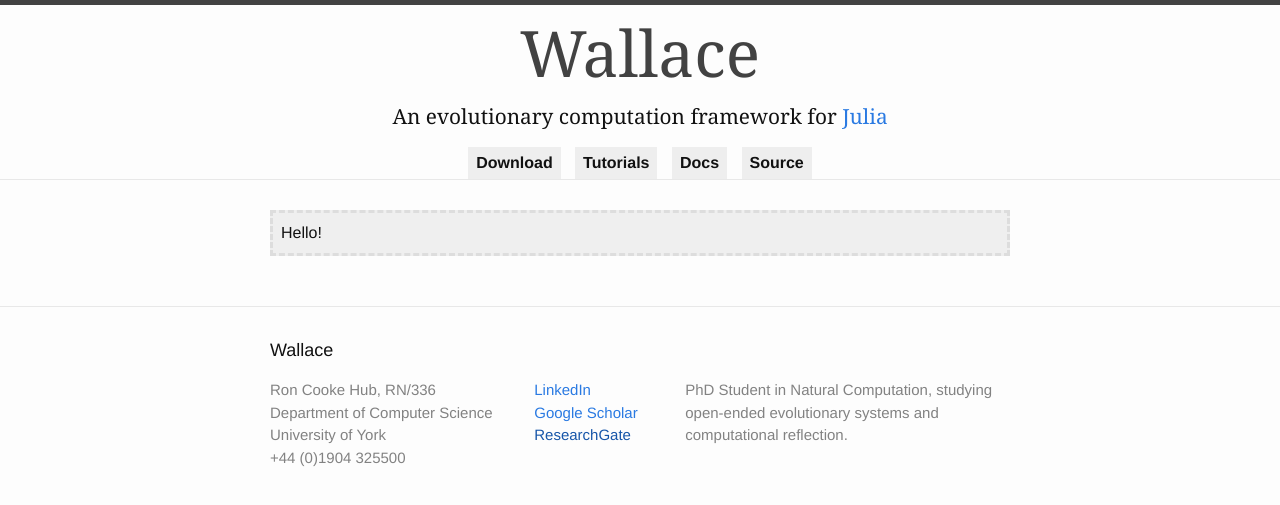
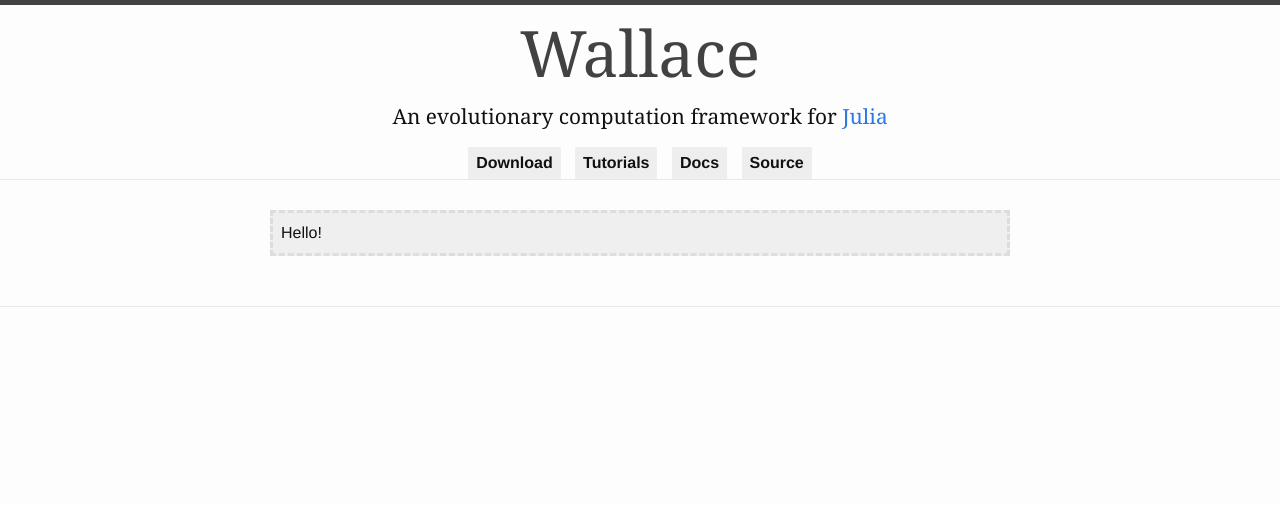
Before and after one commit to ChrisTimperley/Wallace.jl, a Jekyll site: the page built from index.html, in a window 1280 px wide. Shown: the top 505 px of the page. Built offline with Jekyll 4.4.1, drawn with Linux system fonts in a browser that asks for light colours.

Commit message:
Removed contents from footer.

```diff
--- a/_includes/footer.html
+++ b/_includes/footer.html
@@ -1,75 +1,2 @@
 <footer class="site-footer">
-
-  <div class="wrapper">
-
-    <h2 class="footer-heading">{{ site.title }}</h2>
-
-    <div class="footer-col-wrapper">
-      <div class="footer-col  footer-col-1">
-        <ul class="contact-list">
-          <li>Ron Cooke Hub, RN/336</li>
-          <li>Department of Computer Science</li>
-          <li>University of York</li>
-          <li>+44 (0)1904 325500</li>
-          <li><a href="mailto:{{ site.email }}">{{ site.email }}</a></li>
-        </ul>
-      </div>
-
-      <div class="footer-col  footer-col-2">
-        <ul class="social-media-list">
-          {% if site.github_username %}
-          <li>
-            <a href="https://github.com/{{ site.github_username }}">
-              <span class="icon  icon--github">
-                <svg viewBox="0 0 16 16">
-                  <path fill="#828282" d="M7.999,0.431c-4.285,0-7.76,3.474-7.76,7.761 c0,3.428,2.223,6.337,5.307,7.363c0.388,0.071,0.53-0.168,0.53-0.374c0-0.184-0.007-0.672-0.01-1.32 c-2.159,0.469-2.614-1.04-2.614-1.04c-0.353-0.896-0.862-1.135-0.862-1.135c-0.705-0.481,0.053-0.472,0.053-0.472 c0.779,0.055,1.189,0.8,1.189,0.8c0.692,1.186,1.816,0.843,2.258,0.645c0.071-0.502,0.271-0.843,0.493-1.037 C4.86,11.425,3.049,10.76,3.049,7.786c0-0.847,0.302-1.54,0.799-2.082C3.768,5.507,3.501,4.718,3.924,3.65 c0,0,0.652-0.209,2.134,0.796C6.677,4.273,7.34,4.187,8,4.184c0.659,0.003,1.323,0.089,1.943,0.261 c1.482-1.004,2.132-0.796,2.132-0.796c0.423,1.068,0.157,1.857,0.077,2.054c0.497,0.542,0.798,1.235,0.798,2.082 c0,2.981-1.814,3.637-3.543,3.829c0.279,0.24,0.527,0.713,0.527,1.437c0,1.037-0.01,1.874-0.01,2.129 c0,0.208,0.14,0.449,0.534,0.373c3.081-1.028,5.302-3.935,5.302-7.362C15.76,3.906,12.285,0.431,7.999,0.431z"/>
-                </svg>
-              </span>
-
-              <span class="username">{{ site.github_username }}</span>
-            </a>
-          </li>
-          {% endif %}
-
-          {% if site.twitter_username %}
-          <li>
-            <a href="https://twitter.com/{{ site.twitter_username }}">
-              <span class="icon  icon--twitter">
-                <svg viewBox="0 0 16 16">
-                  <path fill="#828282" d="M15.969,3.058c-0.586,0.26-1.217,0.436-1.878,0.515c0.675-0.405,1.194-1.045,1.438-1.809
-                  c-0.632,0.375-1.332,0.647-2.076,0.793c-0.596-0.636-1.446-1.033-2.387-1.033c-1.806,0-3.27,1.464-3.27,3.27 c0,0.256,0.029,0.506,0.085,0.745C5.163,5.404,2.753,4.102,1.14,2.124C0.859,2.607,0.698,3.168,0.698,3.767 c0,1.134,0.577,2.135,1.455,2.722C1.616,6.472,1.112,6.325,0.671,6.08c0,0.014,0,0.027,0,0.041c0,1.584,1.127,2.906,2.623,3.206 C3.02,9.402,2.731,9.442,2.433,9.442c-0.211,0-0.416-0.021-0.615-0.059c0.416,1.299,1.624,2.245,3.055,2.271 c-1.119,0.877-2.529,1.4-4.061,1.4c-0.264,0-0.524-0.015-0.78-0.046c1.447,0.928,3.166,1.469,5.013,1.469 c6.015,0,9.304-4.983,9.304-9.304c0-0.142-0.003-0.283-0.009-0.423C14.976,4.29,15.531,3.714,15.969,3.058z"/>
-                </svg>
-              </span>
-
-              <span class="username">{{ site.twitter_username }}</span>
-            </a>
-          </li>
-          {% endif %}
-          <li>
-            <a href="https://uk.linkedin.com/pub/chris-timperley/50/ba0/a5b">
-              <span class="username">LinkedIn</span>
-            </a>
-          </li>
-          <li>
-            <a href="https://scholar.google.co.uk/citations?user=btEn24cAAAAJ&hl=en">
-              <span class="username">Google Scholar</span>
-            </a>
-          </li>
-          <li>
-            <a href="">
-              <span class="username">ResearchGate</span>
-            </a>
-          </li>
-        </ul>
-      </div>
-
-      <div class="footer-col  footer-col-3">
-        <p class="text">
-          PhD Student in Natural Computation, studying open-ended evolutionary systems and computational reflection.
-        </p>
-      </div>
-    </div>
-
-  </div>
-
 </footer>
```
Also changed, not shown: 1 other file.
